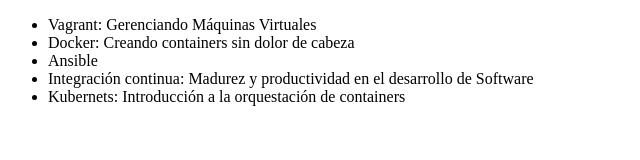
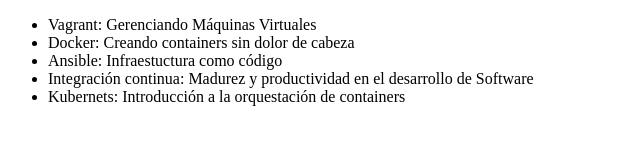
Before and after one commit to Coraline215/alura-git, a plain HTML site: page index.html in a window 1280 px wide. Shown: the whole page, without its empty margins (0-640 px from the left). Drawn offline with Linux system fonts and the light colour scheme.

Commit message:
Modificando el nombre del curso Ansible

```diff
--- a/index.html
+++ b/index.html
@@ -8,7 +8,7 @@
      <ul>
          <li>Vagrant: Gerenciando Máquinas Virtuales</li>
          <li>Docker: Creando containers sin dolor de cabeza</li>
-         <li>Ansible </li>
+         <li>Ansible: Infraestuctura como código</li>
          <li>Integración continua: Madurez y productividad en el desarrollo de Software</li>
          <li>Kubernets: Introducción a la orquestación de containers</li>
      </ul>
```
